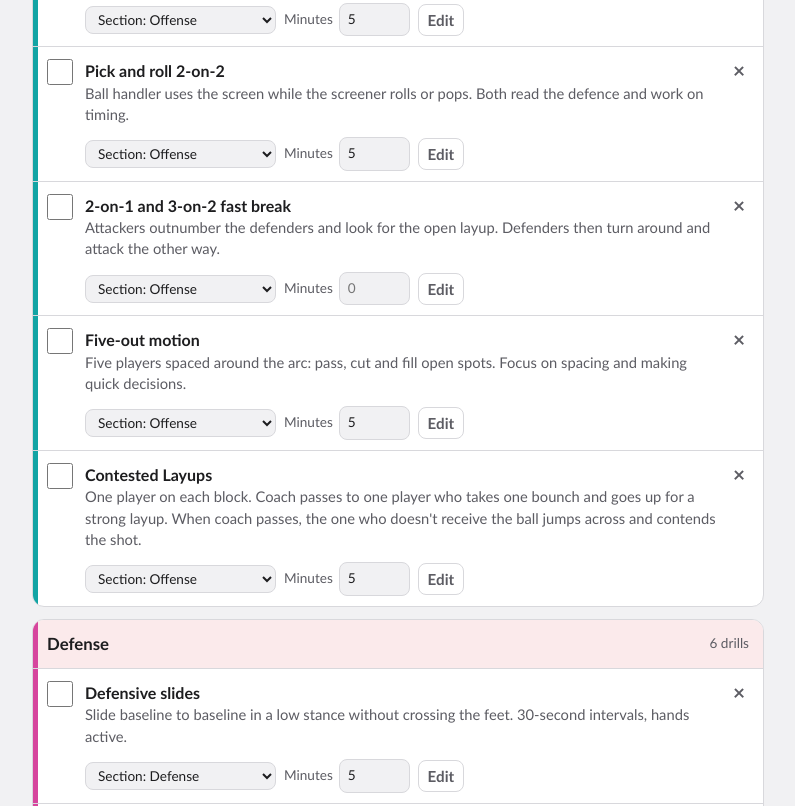
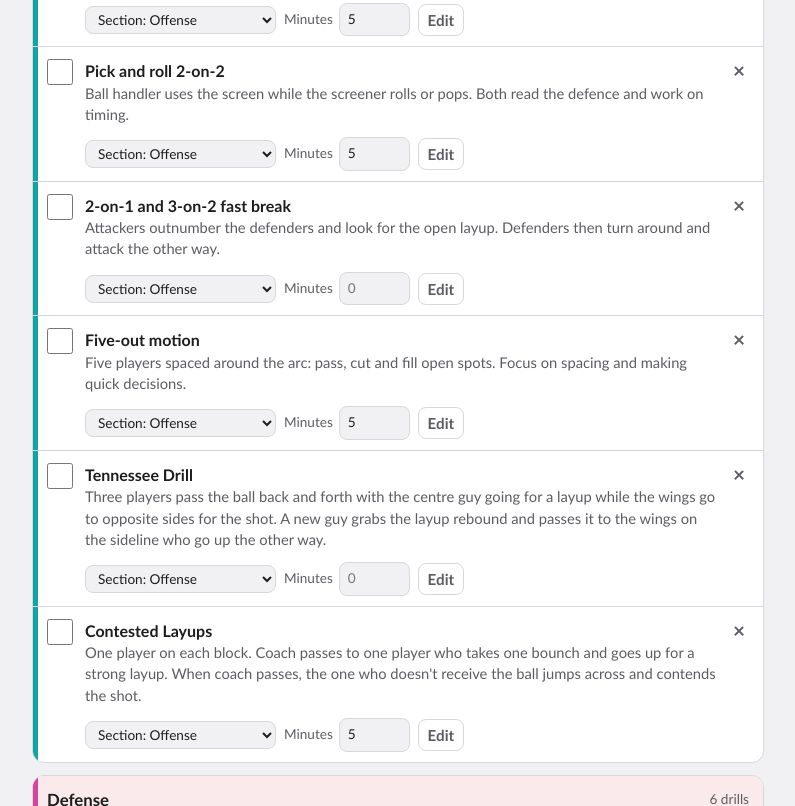
Before and after one commit to big-o23/basketball_training_planner, a plain HTML site: page index.html in a window 1280 px wide. Shown: the part 4634-5440 px from the top of the page, without its empty margins (242-1037 px from the left). Drawn offline with Linux system fonts and the light colour scheme.

Commit message:
Add Tennessee Drill to offense drills list

```diff
--- a/index.html
+++ b/index.html
@@ -217,6 +217,7 @@ const BASE=[
 ["Offense","Pick and roll 2-on-2","Ball handler uses the screen while the screener rolls or pops. Both read the defence and work on timing."],
 ["Offense","2-on-1 and 3-on-2 fast break","Attackers outnumber the defenders and look for the open layup. Defenders then turn around and attack the other way."],
 ["Offense","Five-out motion","Five players spaced around the arc: pass, cut and fill open spots. Focus on spacing and making quick decisions."],
+["Offense","Tennessee Drill","Three players pass the ball back and forth with the centre guy going for a layup while the wings go to opposite sides for the shot.  A new guy grabs the layup rebound and passes it to the wings on the sideline who go up the other way."],
 ["Defense","Defensive slides","Slide baseline to baseline in a low stance without crossing the feet. 30-second intervals, hands active."],
 ["Defense","Closeout drill","Sprint from the lane to the shooter with short choppy steps, high hand, then slide to stop the drive."],
 ["Defense","Mirror drill","Defender mirrors a ball handler’s movements inside a 3-metre box. No reaching, move the feet first."],
```
